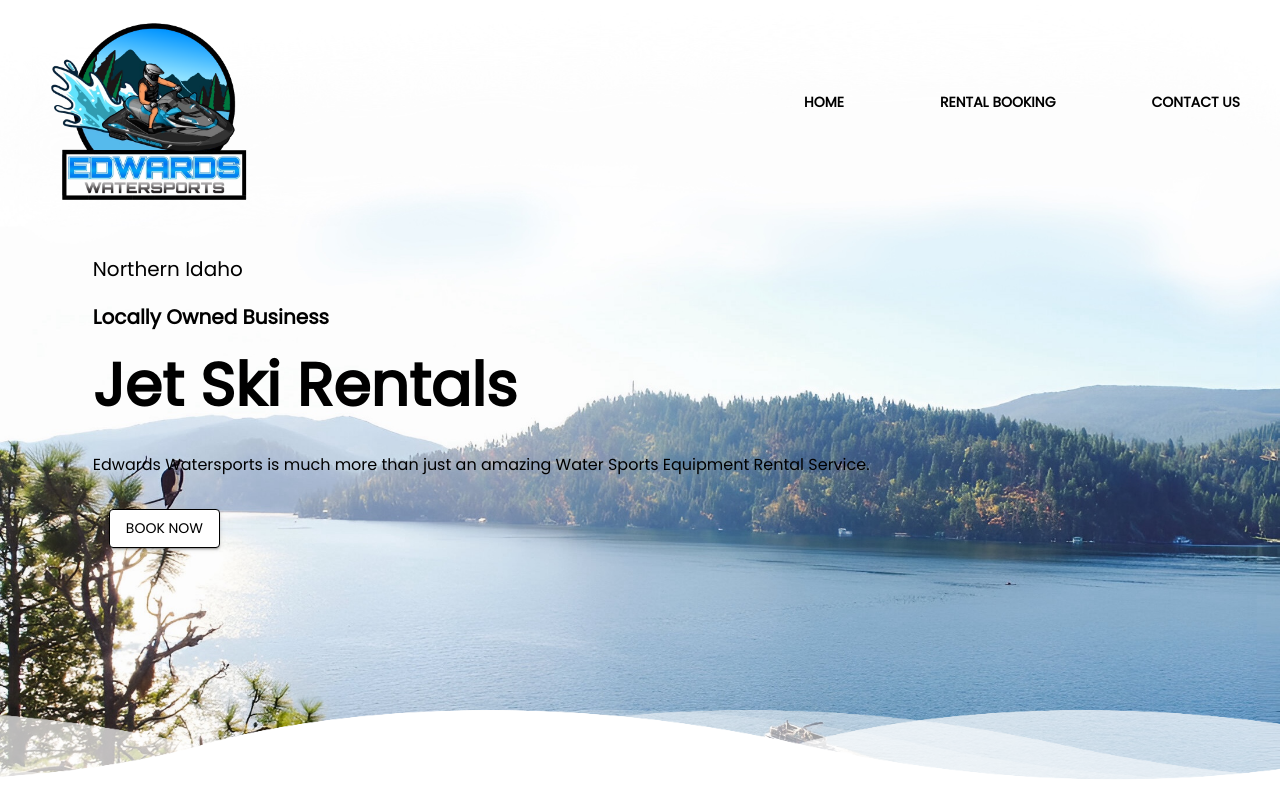
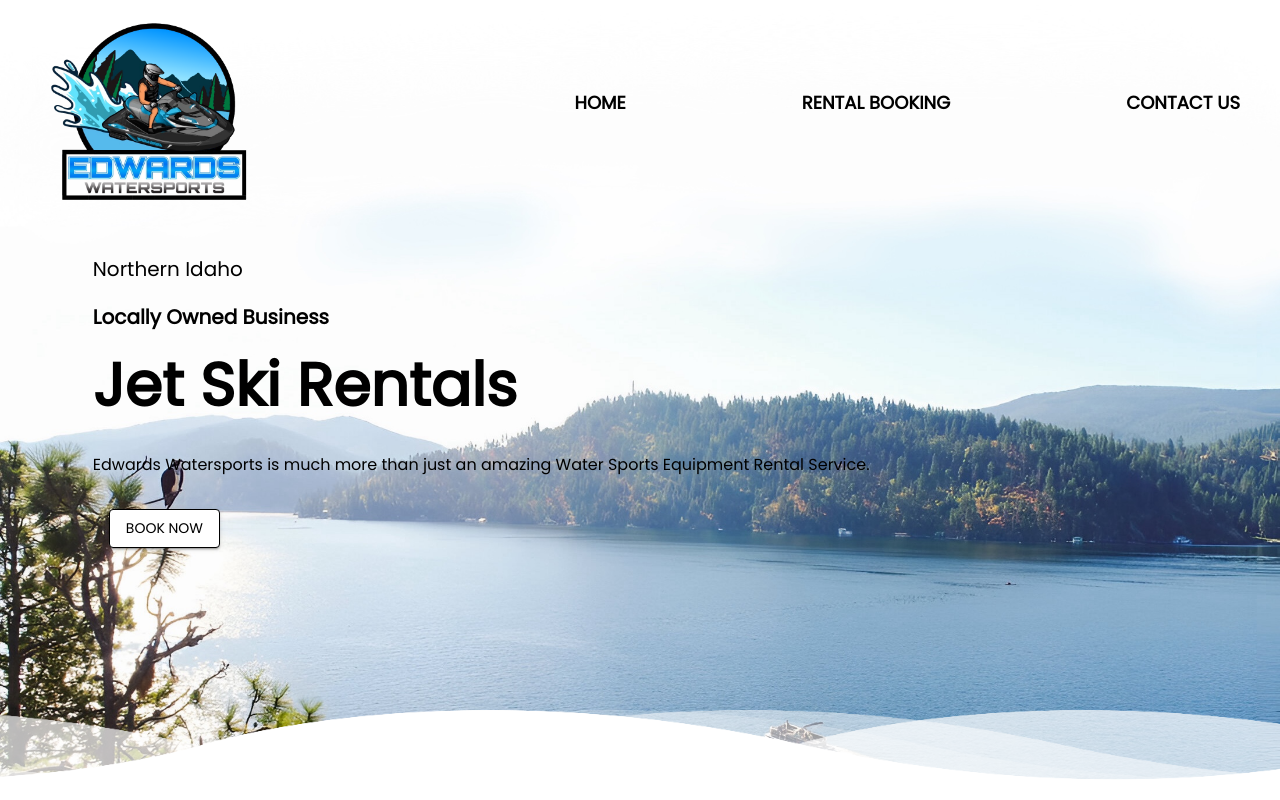
Before and after one commit to grantmoody/edwards-watersports, a React (Create React App) app: page / in a window 1280 px wide. Shown: the top 800 px of the page. Built offline with nearby package versions, Linux system fonts and the light colour scheme.

Commit message:
Fixed the spacing for navbar on screen size

```diff
--- a/src/components/navbar.tsx
+++ b/src/components/navbar.tsx
@@ -93,7 +93,7 @@ function ResponsiveAppBar() {
                         </Menu>
                     </Box>
 
-                    <Box sx={{ display: { xs: 'none', md: 'flex' }, justifyContent: 'flex-end', gap: '4rem' }}>
+                    <Box sx={{ display: { xs: 'none', md: 'flex' }, justifyContent: 'flex-end', gap: { md: '5rem', lg: '9rem' } }}>
                         {pages.map((page) => (
                             <Link key={page} target={page === 'Rental Booking' ? '_blank' : '_self'} to={page === 'Rental Booking' ? 'https://www.peek.com/s/3e58fcb7-0751-4fb9-a8d6-b2d6582cb236/l79Dk' : `/${pageToEndpoint[page]}`} style={{ textDecoration: "none", color: "black" }}>
                                 <Button
@@ -101,11 +101,12 @@ function ResponsiveAppBar() {
                                     sx={{
                                         color: 'black',
                                         paddingX: 2,
-                                        fontWeight: '600',
+                                        fontSize: 18,
+                                        fontWeight: '800',
                                         fontFamily: 'sans-serif',
-                                        '&:hover': { borderRadius: 3, background: '#d3d3d3', textDecorationThickness: '0.1em', },
+                                        '&:hover': { borderRadius: 4, background: '#d3d3d3', textDecorationThickness: '0.3em', },
                                         '&:not(:hover)': {
-                                            borderRadius: 3,
+                                            borderRadius: 4,
                                         },
                                     }}
                                 >
```
